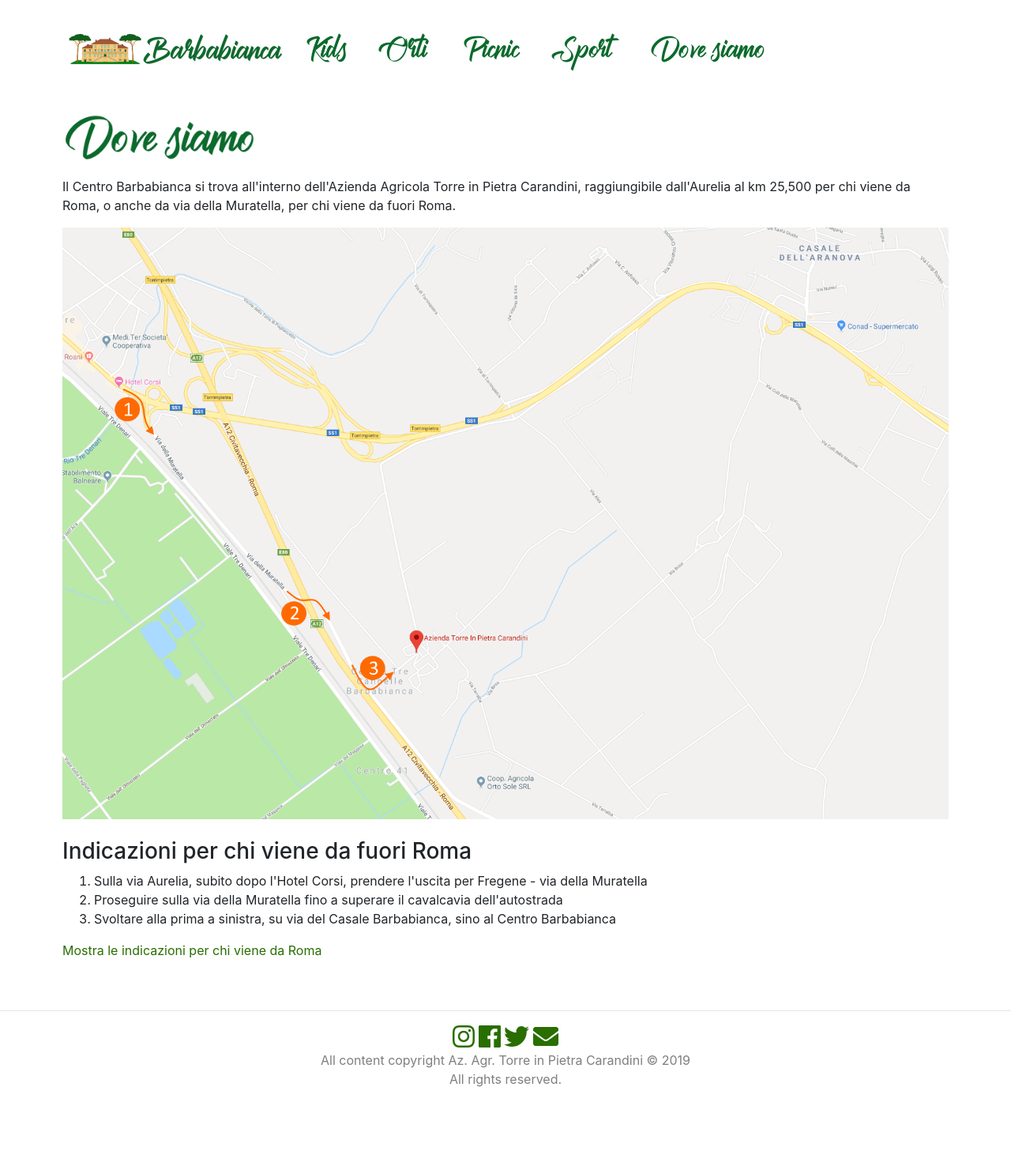
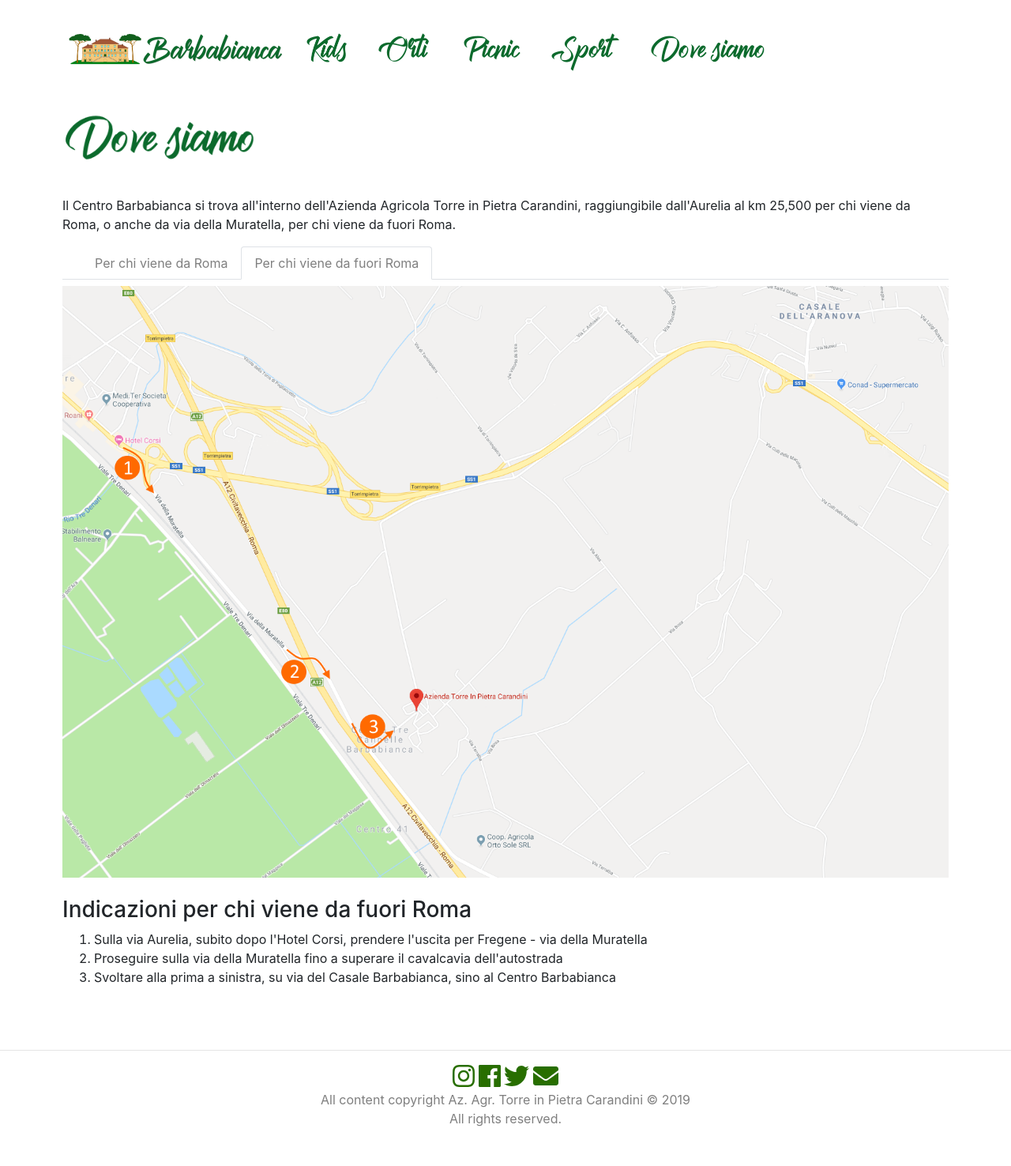
Before and after one commit to tpc-barbabianca/tpc-barbabianca.github.io, a Jekyll site: the page built from dove_siamo_da_fuori_roma.html, in a window 1280 px wide. Shown: the whole page at 79% size. Built offline with Jekyll 4.4.1, drawn with Linux system fonts in a browser that asks for light colours; nearby versions of some CDN libraries; before the commit the page ends 1426 px from its top, so only the background shows below that.

Commit message:
Update dove siamo

```diff
--- a/css/custom/pages/dove_siamo.scss
+++ b/css/custom/pages/dove_siamo.scss
@@ -6,4 +6,9 @@
         height: 100%;
         width: 100%;
     }
+
+    .tabbed {
+        margin-right: -15px;
+        margin-left: -15px;
+    }
 }
--- a/dove_siamo_da_fuori_roma.html
+++ b/dove_siamo_da_fuori_roma.html
@@ -10,18 +10,32 @@ title: Dove siamo
                 <img src="/assets/images/menu_items/dove_siamo.png" height="100" alt="dove siamo">
             </div>
         </div>
-        <div class="row">
-            <div>
+
+        <div class="tabbed">
+
+            <div class="pt-4">
                 <p>Il Centro Barbabianca si trova all'interno dell'Azienda Agricola Torre in Pietra Carandini,
                 raggiungibile dall'Aurelia al km 25,500 per chi viene da Roma, o anche da via della Muratella,
                 per chi viene da fuori Roma.</p>
             </div>
+
+            <ul class="nav nav-tabs pl-4">
+                <li class="nav-item">
+                    <a class="nav-link" href="{{ site.baseurl }}/dove_siamo">Per chi viene da Roma</a>
+                </li>
+                <li class="nav-item">
+                    <a class="nav-link active" href="#">Per chi viene da fuori Roma</a>
+                </li>
+            </ul>
+
         </div>
-        <div class="row justify-content-center">
+
+        <div class="row justify-content-center pt-2">
             <div>
                 <img class="full" src="/assets/images/map_med_da_fuori_roma.png" height="300" alt="mappa con le indicazioni per raggiungerci venendo da roma">
             </div>
         </div>
+
         <div class="row pt-4">
             <div>
                 <h3>Indicazioni per chi viene da fuori Roma</h3>
@@ -30,7 +44,6 @@ title: Dove siamo
                     <li>Proseguire sulla via della Muratella fino a superare il cavalcavia dell'autostrada</li>
                     <li>Svoltare alla prima a sinistra, su via del Casale Barbabianca, sino al Centro Barbabianca</li>
                 </ol>
-                <a href="{{ site.baseurl }}/dove_siamo">Mostra le indicazioni per chi viene da Roma</a>
             </div>
         </div>
     </div>
```
Also changed, not shown: dove_siamo.html (+17 -4 lines).
